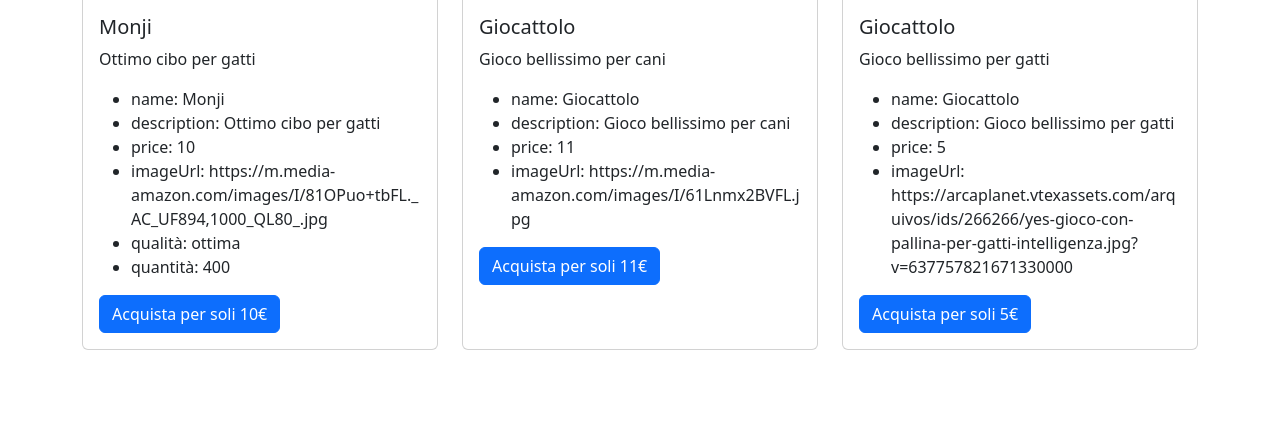
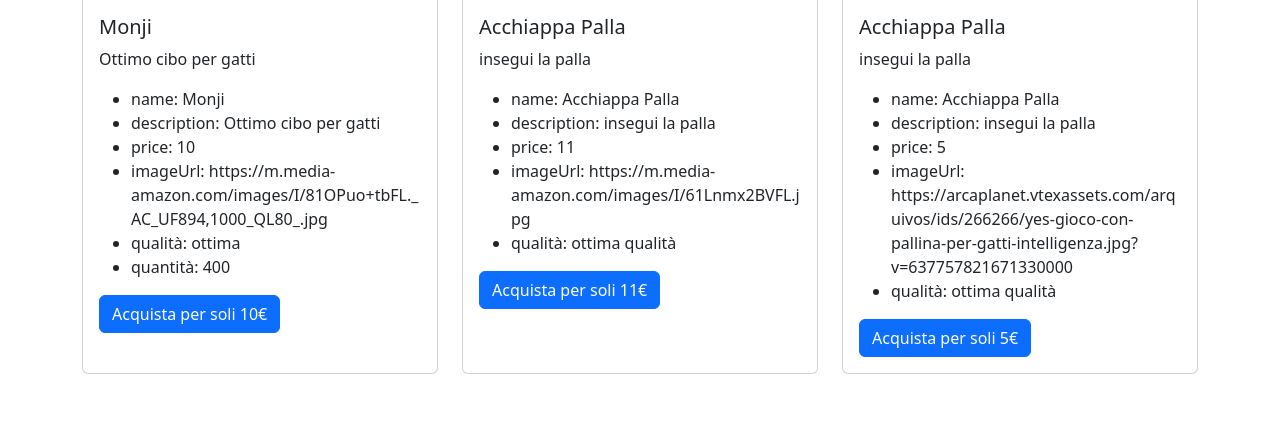
Before and after one commit to Fradala/php-oop-2, a PHP site: page / in a window 1280 px wide. Shown: the part 1109-1531 px from the top of the page. Before the commit the page ends 1459 px from the top, so only its background shows below. Run offline with PHP 8.4, Linux system fonts and the light colour scheme.

Commit message:
creata classe gioco

```diff
--- /dev/null
+++ b/Models/Gioco.php
@@ -0,0 +1,24 @@
+<?php
+require_once __DIR__ . '/Product.php';
+
+class Gioco extends Product{
+
+    public $qualità;
+
+
+
+
+    public function __construct(string $_name, string $_description, float $_price, $_imageUrl, $_qualità )
+    {
+        parent::__construct($_name, $_description, $_price, $_imageUrl);
+
+        $this->qualità = $_qualità;
+
+
+
+    }
+}
+
+
+
+?>
--- a/index.php
+++ b/index.php
@@ -3,7 +3,7 @@ include_once __DIR__ . '/Models/Product.php';
 include_once __DIR__ . '/Models/Category.php';
 include_once __DIR__ . '/Models/Cuccia.php';
 include_once __DIR__ . '/Models/Cibo.php';
-
+include_once __DIR__ . '/Models/Gioco.php';
 
 
 $cani = new Category('Cane','Reparto per Cani');
@@ -25,10 +25,11 @@ $crocchetteDog = new Product('Crocchette','Crocchette per mantenere in forma il
 $toyDog = new Product('Giocattolo','Gioco bellissimo per cani',11,'https://m.media-amazon.com/images/I/61Lnmx2BVFL.jpg', $cani);
 $toyCat = new Product('Giocattolo','Gioco bellissimo per gatti',5,'https://arcaplanet.vtexassets.com/arquivos/ids/266266/yes-gioco-con-pallina-per-gatti-intelligenza.jpg?v=637757821671330000', $gatti);
 
+$giocoCane = new Gioco('Acchiappa Palla', 'insegui la palla',11,'https://m.media-amazon.com/images/I/61Lnmx2BVFL.jpg','ottima qualità', new Category('cani', 'gioco per cani') );
+$giocoGatto = new Gioco('Acchiappa Palla', 'insegui la palla',5,'https://arcaplanet.vtexassets.com/arquivos/ids/266266/yes-gioco-con-pallina-per-gatti-intelligenza.jpg?v=637757821671330000','ottima qualità', new Category('gatti', 'gioco per gatti') );
 
 
-
-$products = [ $cucciaGatto, $cucciaCane, $crocchetteCane, $crocchetteGatto, $toyDog, $toyCat, ];
+$products = [ $cucciaGatto, $cucciaCane, $crocchetteCane, $crocchetteGatto, $giocoCane, $giocoGatto, ];
 
 ?>
 
```
